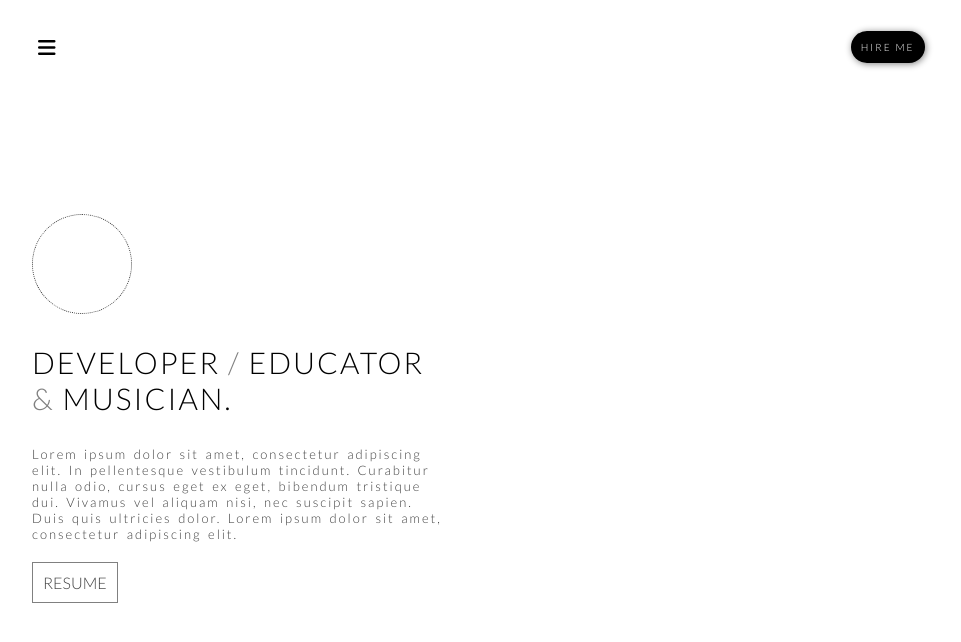
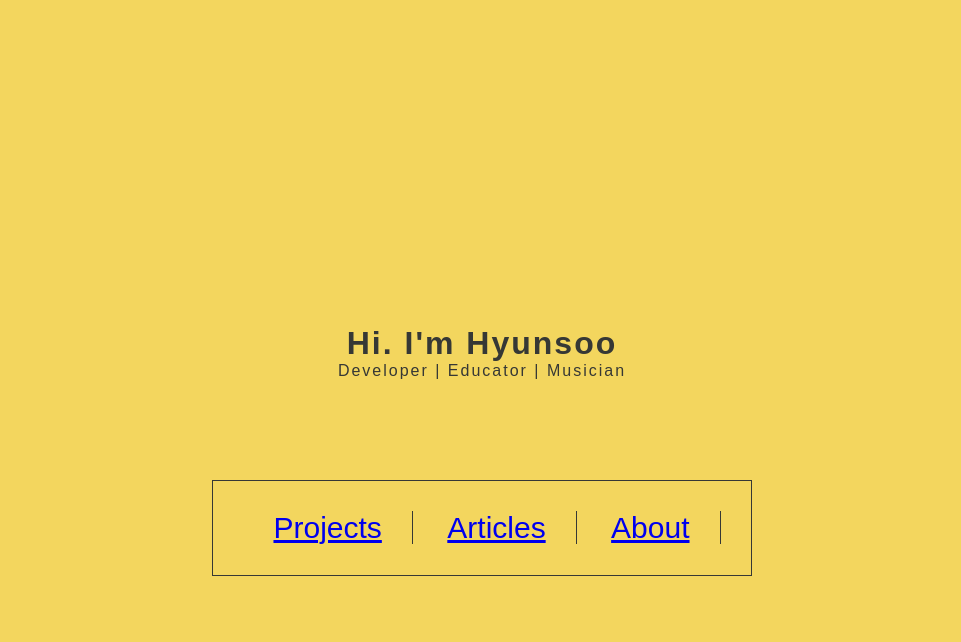
Before and after one commit to devhyunsoochoi/devhyunsoochoi.github.io, a Jekyll site: the page built from index.html, in a window 1280 px wide. Shown: the top 642 px of the page, without its empty margins (158-1119 px from the left). Built offline with Jekyll 4.4.1, drawn with Linux system fonts in a browser that asks for light colours; nearby versions of some CDN libraries.

Commit message:
Changed Style

```diff
--- a/_includes/head.html
+++ b/_includes/head.html
@@ -9,9 +9,8 @@
   <!-- <link rel="stylesheet" href="{{ "/css/main.css" | prepend: site.baseurl }}"> -->
   <link rel="stylesheet" href="{{ "/css/normalize.css" | prepend: site.baseurl }}">
   <link rel="stylesheet" href="{{ "/css/styles.css" | prepend: site.baseurl }}">
+  <link rel="stylesheet" href="{{ "/css/grid.css" | prepend: site.baseurl }}">
+  <link href='https://fonts.googleapis.com/css?family=Lato:400,700,900' rel='stylesheet' type='text/css'>
   <link rel="canonical" href="{{ page.url | replace:'index.html','' | prepend: site.baseurl | prepend: site.url }}">
   <link rel="alternate" type="application/rss+xml" title="{{ site.title }}" href="{{ "/feed.xml" | prepend: site.baseurl | prepend: site.url }}">
-  <link href='https://fonts.googleapis.com/css?family=Lato:400,300' rel='stylesheet' type='text/css'>
-  <script src="https://use.fontawesome.com/3b5ba11be1.js"></script>
-  <script src="https://code.jquery.com/jquery-2.2.4.min.js" integrity="sha256-BbhdlvQf/xTY9gja0Dq3HiwQF8LaCRTXxZKRutelT44=" crossorigin="anonymous"></script>
 </head>
--- a/_includes/header.html
+++ b/_includes/header.html
@@ -1,31 +1,13 @@
-<header>
-  <nav class="column column-10 container">
-    <button><i class="fa fa-bars fa-lg" aria-hidden="true"></i></button>
-    <a href="#">about</a>
-    <a href="#"> projects</a>
-    <a href="#">blog</a>
-    <a href="#">contact</a>
-    <a href="#"><i class="fa fa-linkedin" aria-hidden="true"></i></a>
-    <a href="#"><i class="fa fa-github" aria-hidden="true"></i></a>
+<header class="align-center vertical-align">
+  <section class="container primary-font">
+    <h1>Hi. I'm Hyunsoo</h1>
+    <p>Developer | Educator | Musician</p>
+  </section>
+  <nav>
+    <div class="primary-nav">
+      <a href="#">Projects</a>
+      <a href="#">Articles</a>
+      <a href="#">About</a>
+    </div>
   </nav>
-  <section class="hire column column-2 container">
-    <button><p>hire me</p></button>
-  </section>
 </header>
-
-<section class="intro container column column-6">
-  <div class="photo column-3">
-
-  </div>
-
-  <h3>Developer <span>/</span> Educator <span>&</span> Musician.</h3>
-
-  <p>Lorem ipsum dolor sit amet, consectetur adipiscing elit. In pellentesque
-  vestibulum tincidunt. Curabitur nulla odio, cursus eget ex eget, bibendum
-  tristique dui. Vivamus vel aliquam nisi, nec suscipit sapien. Duis quis
-  ultricies dolor. Lorem ipsum dolor sit amet, consectetur adipiscing elit.
-  </p>
-
-  <button class="resume"><a href="#"/>resume</button>
-
-</section>
--- /dev/null
+++ b/css/grid.css
@@ -0,0 +1,90 @@
+.row:before,
+.row:after {
+    content: " ";
+    display: table;
+}
+
+.row:after {
+    clear: both;
+}
+
+.column {
+    position: relative;
+    float: left;
+    display: block;
+}
+
+.column + .column {
+    margin-left: 1.6%;
+}
+
+.column-1 {
+    width: 6.86666666667%;
+}
+
+.column-2 {
+    width: 15.3333333333%;
+}
+
+.column-3 {
+    width: 23.8%;
+}
+
+.column-4 {
+    width: 32.2666666667%;
+}
+
+.column-5 {
+    width: 40.7333333333%;
+}
+
+.column-6 {
+    width: 49.2%;
+}
+
+.column-7 {
+    width: 57.6666666667%;
+}
+
+.column-8 {
+    width: 66.1333333333%;
+}
+
+.column-9 {
+    width: 74.6%;
+}
+
+.column-10 {
+    width: 83.0666666667%;
+}
+
+.column-11 {
+    width: 91.5333333333%;
+}
+
+.column-12 {
+    width: 100%;
+    margin-left: 0;
+}
+
+@media only screen and (max-width: 550px) {
+    .column-1,
+    .column-2,
+    .column-3,
+    .column-4,
+    .column-5,
+    .column-6,
+    .column-7,
+    .column-8,
+    .column-9,
+    .column-10,
+    .column-11,
+    .column-12 {
+        float: none;
+        width: auto;
+    }
+
+    .column + .column {
+        margin-left: 0;
+    }
+}
--- a/css/styles.css
+++ b/css/styles.css
@@ -1,226 +1,53 @@
-/*------------------------------*\
-    Grid System
-\*------------------------------*/
-
 * {
   box-sizing: border-box;
-    font-family: 'Lato', sans-serif;
 }
 
-html {
-  max-width: 960px;
-  margin: 0 auto;
-}
-.row:before,
-.row:after {
-    content: " ";
-    display: table;
+/********************
+REUSABLE CLASSES
+********************/
+
+.align-center {
+  text-align: center;
+  vertical-align: top;
 }
 
-.row:after {
-    clear: both;
+.vertical-align {
+  display: flex;
+  flex-direction: column;
+  justify-content: center;
 }
 
-.column {
-    position: relative;
-    float: left;
-    display: block;
-}
-
-.column + .column {
-    margin-left: 1.6%;
-}
-
-.column-1 {
-    width: 6.86666666667%;
-}
-
-.column-2 {
-    width: 15.3333333333%;
-}
-
-.column-3 {
-    width: 23.8%;
-}
-
-.column-4 {
-    width: 32.2666666667%;
-}
-
-.column-5 {
-    width: 40.7333333333%;
-}
-
-.column-6 {
-    width: 49.2%;
-}
-
-.column-7 {
-    width: 57.6666666667%;
-}
-
-.column-8 {
-    width: 66.1333333333%;
-}
-
-.column-9 {
-    width: 74.6%;
-}
-
-.column-10 {
-    width: 83.0666666667%;
-}
-
-.column-11 {
-    width: 91.5333333333%;
-}
-
-.column-12 {
-    width: 100%;
-    margin-left: 0;
-}
-
-@media only screen and (max-width: 550px) {
-    .column-1,
-    .column-2,
-    .column-3,
-    .column-4,
-    .column-5,
-    .column-6,
-    .column-7,
-    .column-8,
-    .column-9,
-    .column-10,
-    .column-11,
-    .column-12 {
-        float: none;
-        width: auto;
-    }
-
-    .column + .column {
-        margin-left: 0;
-    }
-
-    .hire {
-      display: none;
-    }
-
-    .intro {
-      text-align: center;
-    }
-
-    .photo {
-      width: 100px;
-      height: 100px;
+.container {
+  padding: 0 30px 0 30px;
   margin: 0 auto;
 }
 
+.primary-font {
+  color: #363835;
+  letter-spacing: 2px;
 }
 
-/***************
-CONTAINER
-***************/
-@media only screen and (min-width: 550px) {
-  .container {
-    margin: 0 auto;
-    padding: 0 30px 0 30px;
-  }
-}
-/***************
-NAVIGATION
-***************/
-
+/********************
+HEADER
+********************/
 header {
-  margin-top: 30px;
-  display: flex;
-  align-items: center;
+  height: 100vh;
+  background-color: #F3D65E;
 }
 
-header nav button {
-  margin-right: 20px;
+header h1 {
+  font-size: 2em;
 }
 
-nav a {
-  display: none;
-  text-decoration: none;
-  margin: 0 10px 0 10px;
-  text-transform: uppercase;
-  color: #404040;
-  letter-spacing: 2px;
-  word-spacing: 2px;
-  font-size: 13px;
-  font-weight: 300;
+.primary-nav {
+  margin-top: 100px;
+  display: inline-block;
+  padding: 30px;
+  border: thin solid #363835;
 }
 
-nav a:last-child {
-  margin: 0;
+.primary-nav a {
+  font-size: 30px;
+  padding: 0 30px 0 30px;
+  border-right: thin solid #363835;
 }
-
-/***************
-HIRE BUTTON
-***************/
-
-button {
-  background: none;
-  border: none;
-  cursor: pointer;
-}
-
-.hire p {
-  color: white;
-  text-transform: uppercase;
-  background-color: black;
-  padding: 10px;
-  border-radius: 40px;
-  font-size: 10px;
-  box-shadow: 1px 1px 7px 0 grey;
-  letter-spacing: 2px;
-  font-weight: 300;
-}
-/***************
-INTRODUCTION
-***************/
-.intro {
-  margin-top: 150px;
-}
-
-.intro h3 {
-  font-size: 30px;
-  font-weight: 300;
-  letter-spacing: 2px;
-  color: black;
-  text-transform: uppercase;
-}
-
-.intro h3 span {
-  color: grey;
-}
-
-.intro p {
-  color: #404040;
-  letter-spacing: 2px;
-  word-spacing: 2px;
-  font-size: 13px;
-  font-weight: 300;
-}
-
-.resume {
-  padding: 10px;
-  margin-top: 20px;
-  border: grey thin solid;
-  cursor: pointer;
-}
-
-.resume a {
-  text-decoration: none;
-  color: #404040;
-  text-transform: uppercase;
-  font-weight: 300;
-}
-
-.photo {
-  border: #404040 dotted thin;
-  min-height: 100px;
-  min-width: 100px;
-  border-radius: 100%;
-}
--- a/function.js
+++ /dev/null
@@ -1,7 +0,0 @@
-$(document).ready(function() {
-
-    $("nav button").click(function() {
-      $("nav > a").fadeToggle("slow");
-  });
-
-});
```
Also changed, not shown: css/normalize.css. Lines whose indentation alone changed are shown as unchanged.
